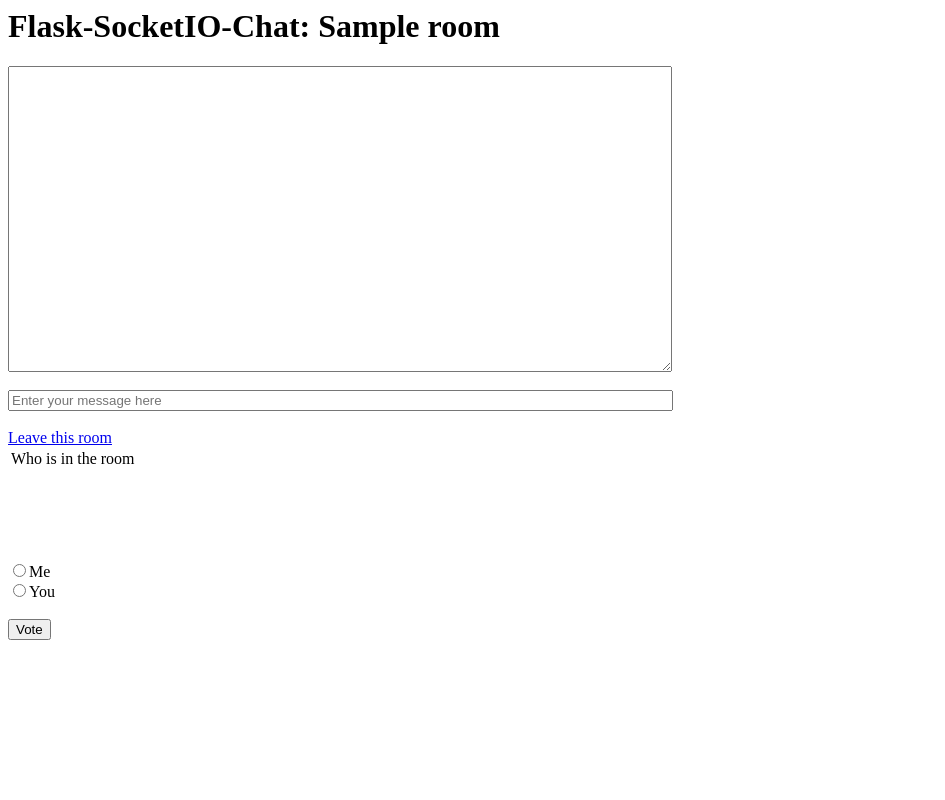
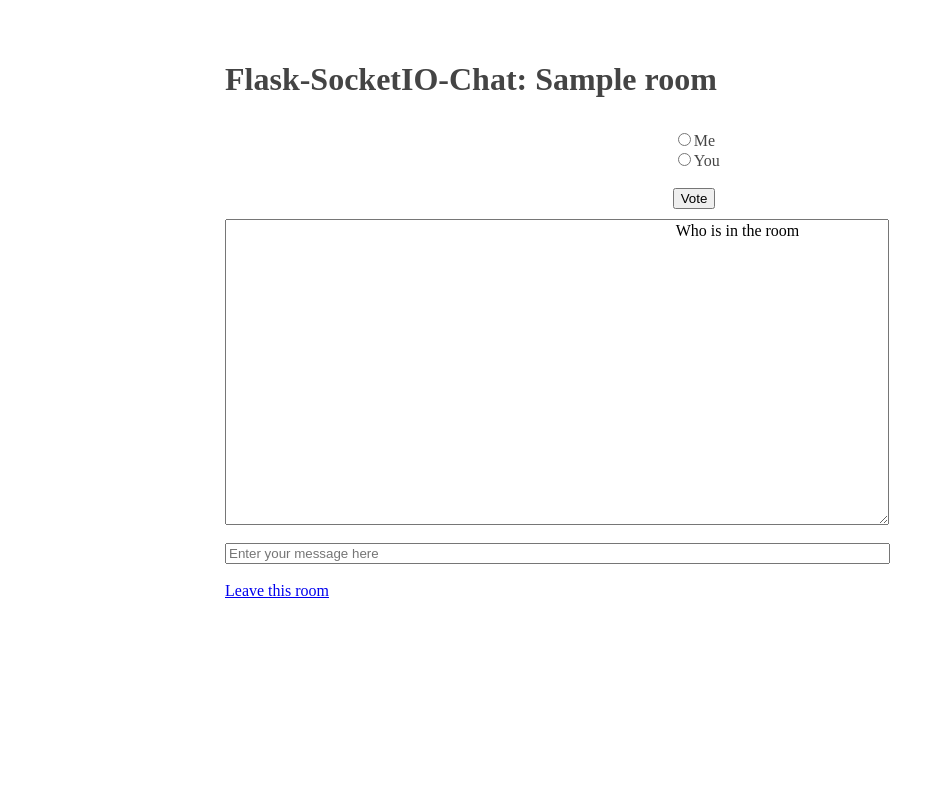
Before and after one commit to troop380/Quartermaster-game, a Flask app: template app/templates/chat.html in a window 1280 px wide. Shown: the whole page, without its empty margins (0-945 px from the left). Run offline with Flask 2, Linux system fonts and the light colour scheme; the template is opened without the code that fills it: most values are stand-ins (such as "Sample title", 1, 10 or a date in 2020); some libraries are stand-ins or nearby versions.

Commit message:
added css

```diff
--- /dev/null
+++ b/app/static/main.css
@@ -0,0 +1,64 @@
+      body {
+        margin: 40px;
+      }
+
+          .wrapper {
+              display: grid;
+          grid-gap: 10px;
+              grid-template-columns: repeat(4, [col] ) ;
+              grid-template-rows: repeat(2, [row] auto  );
+              background-color: #fff;
+              color: #444;
+          }
+
+          .box {
+              background-color: #444;
+              color: #fff;
+              border-radius: 5px;
+              padding: 20px;
+              font-size: 150%;
+
+          }
+
+          .box .box {
+              background-color: #ccc;
+              color: #444;
+          }
+
+          .grid_title {
+              grid-column: col / span 2;
+              grid-row: row;
+          }
+
+          .grid_status {
+              grid-column: col 3 / span 2;
+              grid-row: row;
+          }
+
+          .grid_chat {
+              grid-column: col 1/ span 2;
+              grid-row: row 2;
+          }
+
+          .d{
+              grid-column: col 3 / span 2;
+              grid-row: row 2;
+              display: grid;
+          grid-gap: 10px;
+              grid-template-columns: 1fr 1fr;
+          }
+
+          .grid_userlist {
+              grid-column: 3;
+              grid-row: 2/3;
+          }
+
+          .grid_voting {
+              grid-column: 3;
+              grid-row: 1;
+          }
+
+          .grid_cats {
+              grid-column: 2;
+              grid-row: 2;
+          }
--- a/app/templates/chat.html
+++ b/app/templates/chat.html
@@ -1,6 +1,7 @@
 <html>
     <head>
         <title>Flask-SocketIO-Chat: {{ room }}</title>
+        <link rel="stylesheet" href="{{ url_for('static', filename='css/main.css') }}">
         <script type="text/javascript" src="//code.jquery.com/jquery-1.4.2.min.js"></script>
         <script type="text/javascript" src="//cdnjs.cloudflare.com/ajax/libs/socket.io/1.3.6/socket.io.min.js"></script>
         <script type="text/javascript" charset="utf-8">
@@ -57,23 +58,30 @@
 
         </script>
     </head>
+    <div class="wrapper">
     <body>
-      <div>
+      <div class="grid_title">
         <h1>Flask-SocketIO-Chat: {{ room }}</h1>
+      </div>
+      <div class="grid_chat">
         <textarea id="chat" cols="80" rows="20" readonly="readonly"></textarea><br><br>
         <input id="text" size="80" placeholder="Enter your message here"><br><br>
         <a href="#" onclick="leave_room();">Leave this room</a>
+    </div>
+    <div class="grid_userlist">
         <table id="userlist">
             <thead><td>Who is in the room</td></thead>
             <tbody></tbody>
         </table>
-      </div>
+    </div>
 
-      <div><br><br><br><br><br>
+      <div class=grid_voting><br><br><br><br><br>
         <input id="thing1" name="choose" type="radio"><label>Me</label><br>
         <input id="thing2" name="choose" type="radio"><label>You</label><br><br>
         <input id="voted" name="voted" type="button" onclick="clickedVote()" value="Vote">
       </div>
+      <div class="grid_cats"></div>
 
     </body>
+</div>
 </html>
```
